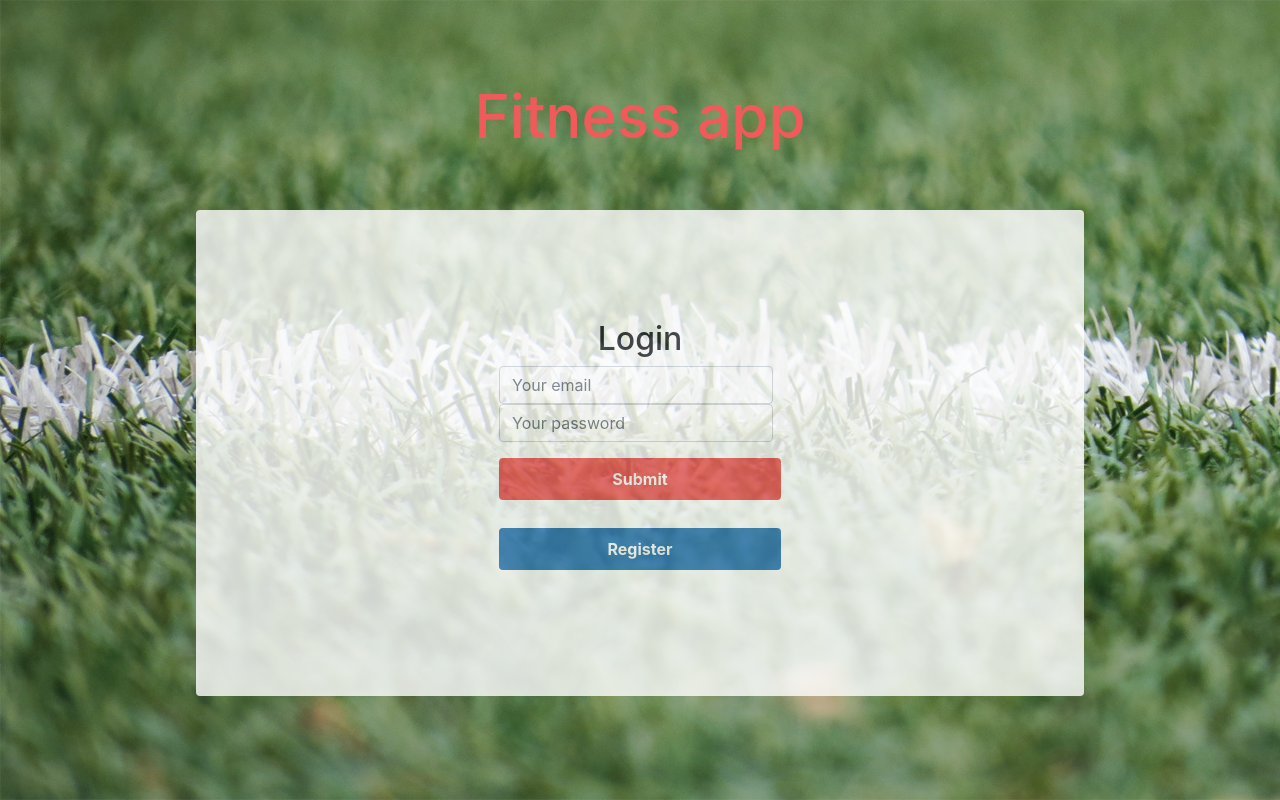
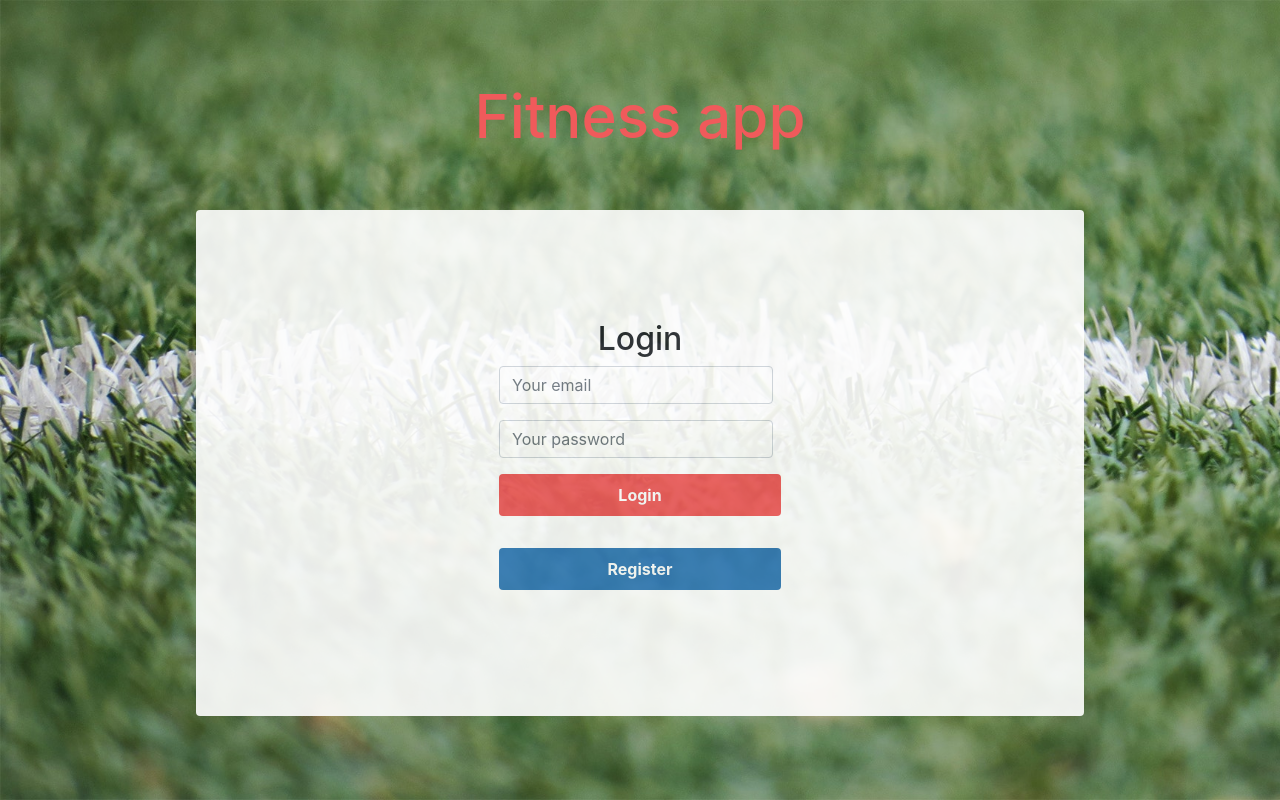
Before and after one commit to bgdmatei/fitness-club-mern, a React (Create React App) app in the folder client/: page /login in a window 1280 px wide. Built offline with nearby package versions, Linux system fonts and the light colour scheme.

Commit message:
Fixed margins in login/register pages

```diff
--- a/client/src/App.css
+++ b/client/src/App.css
@@ -41,7 +41,7 @@ button {
 
 .content {
   width: 80%;
-  opacity: 0.8;
+  opacity: 0.9;
   background: #fff;
   margin-top: 50px;
   border-radius: 4px;
@@ -65,6 +65,7 @@ button {
   background: #f05a5b;
   color: #fff;
   cursor: pointer;
+  margin-bottom: 1rem;
 }
 
 .content button.submit-btn:hover {
@@ -83,7 +84,6 @@ button {
   background: #337ab7;
   color: #fff;
   cursor: pointer;
-  margin-top: 12px;
 }
 
 .content button.secondary-btn:hover {
@@ -94,5 +94,8 @@ button {
 .content div.input-group {
   display: flex;
   flex-direction: column;
+}
+
+.content div.input-group input {
   margin-bottom: 1rem;
 }
--- a/client/src/pages/Login/index.js
+++ b/client/src/pages/Login/index.js
@@ -63,7 +63,7 @@ export default function Login({ history }) {
           </FormGroup>
         </div>
         <FormGroup>
-          <Button className="submit-btn">Submit</Button>
+          <Button className="submit-btn">Login</Button>
         </FormGroup>
         <FormGroup>
           <Button
```
